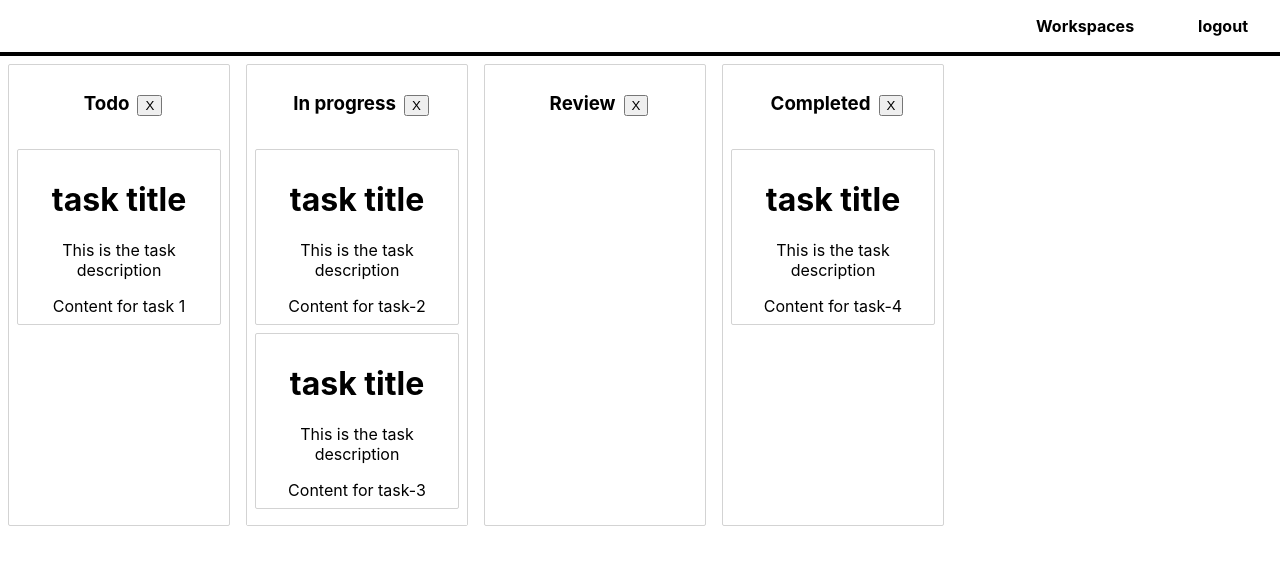
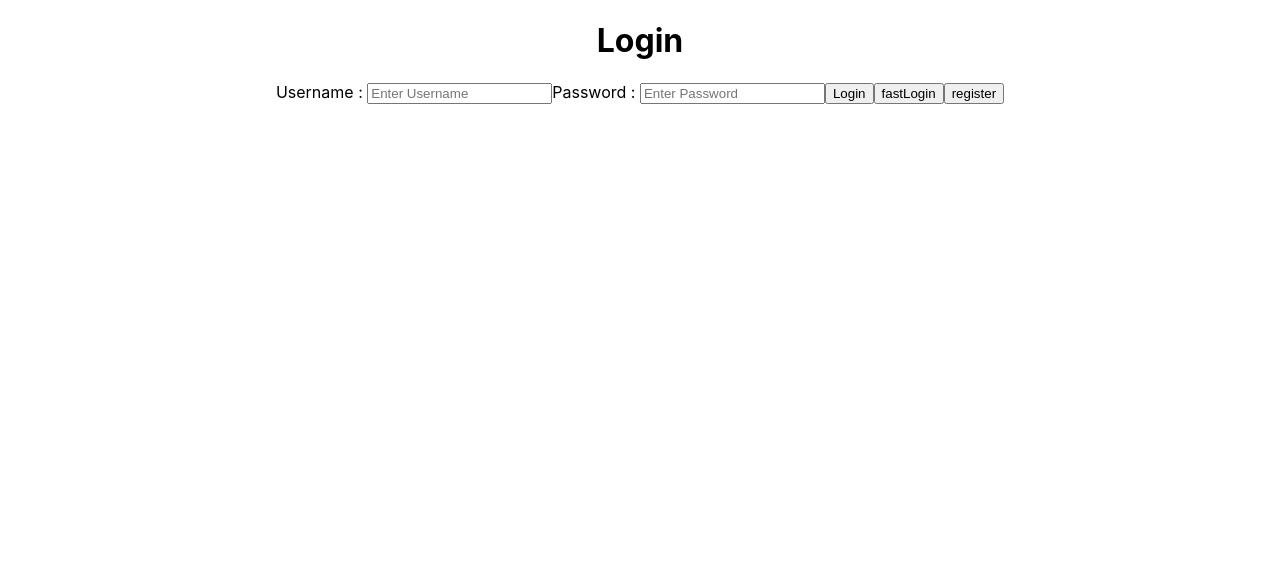
Before and after one commit to Johnny5stillalive/Process-Managment, a React (Create React App) app: page / in a window 1280 px wide. Shown: the top 564 px of the page. Built offline with nearby package versions, Linux system fonts and the light colour scheme.

Commit message:
Changed routes
Changed routes so login is at / and all links go to the right pages

```diff
--- a/src/App.js
+++ b/src/App.js
@@ -16,8 +16,9 @@ class App extends Component{
       <Router>
         <div className="App">
           <div id="page-body">
-            <Route path="/" component={ProjectBoard} exact/>
+            <Route path="/" component={LoginPage} exact/>
             <Route path="/login-page" component={LoginPage} exact/>
+            <Route path="/projectBoard" component={ProjectBoard} exact/>
             <Route path="/workspaces" component={Workspaces} exact/>
             <Route path="/register" component={Register} exact/>
           </div>
--- a/src/pages/LoginPage.js
+++ b/src/pages/LoginPage.js
@@ -13,7 +13,7 @@ const LoginPage = () => (
                  <label>Password : </label>
                  <input type="password" placeholder="Enter Password" name="password" required />
                  <button type="submit" >Login</button>
-                 <a href="/"><input type="submit" value="fastLogin"></input></a>
+                 <a href="/projectBoard"><input type="submit" value="fastLogin"></input></a>
                  <a href="/register"><input type="submit" value="register"></input></a>
             </div>
 
--- a/src/pages/Workspaces.js
+++ b/src/pages/Workspaces.js
@@ -6,7 +6,7 @@ const Workspaces = () => (
     <>
     <NavBar />
     <h1>This will be list of workspaces</h1>
-    <Link to="/"> workspace1 </Link>
+    <Link to="/projectBoard"> workspace1 </Link>
     </>
 
 )
```
